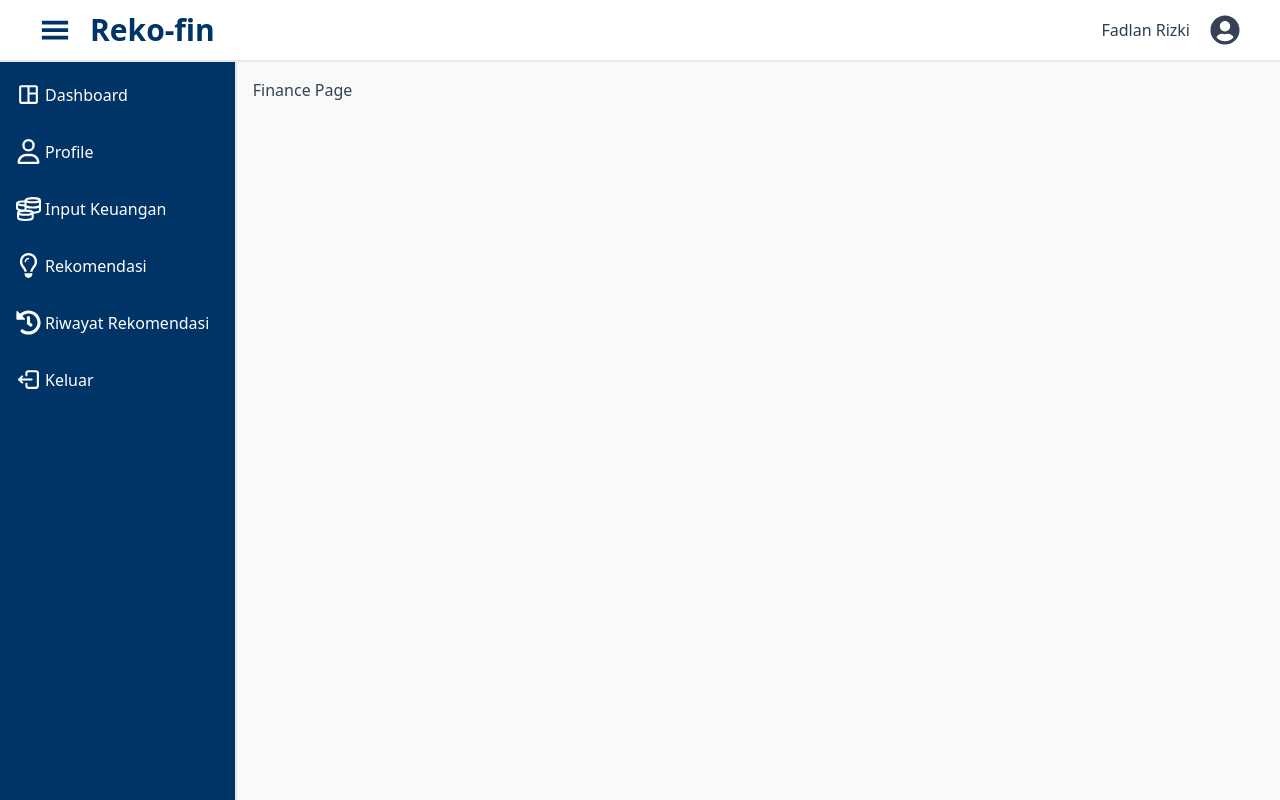
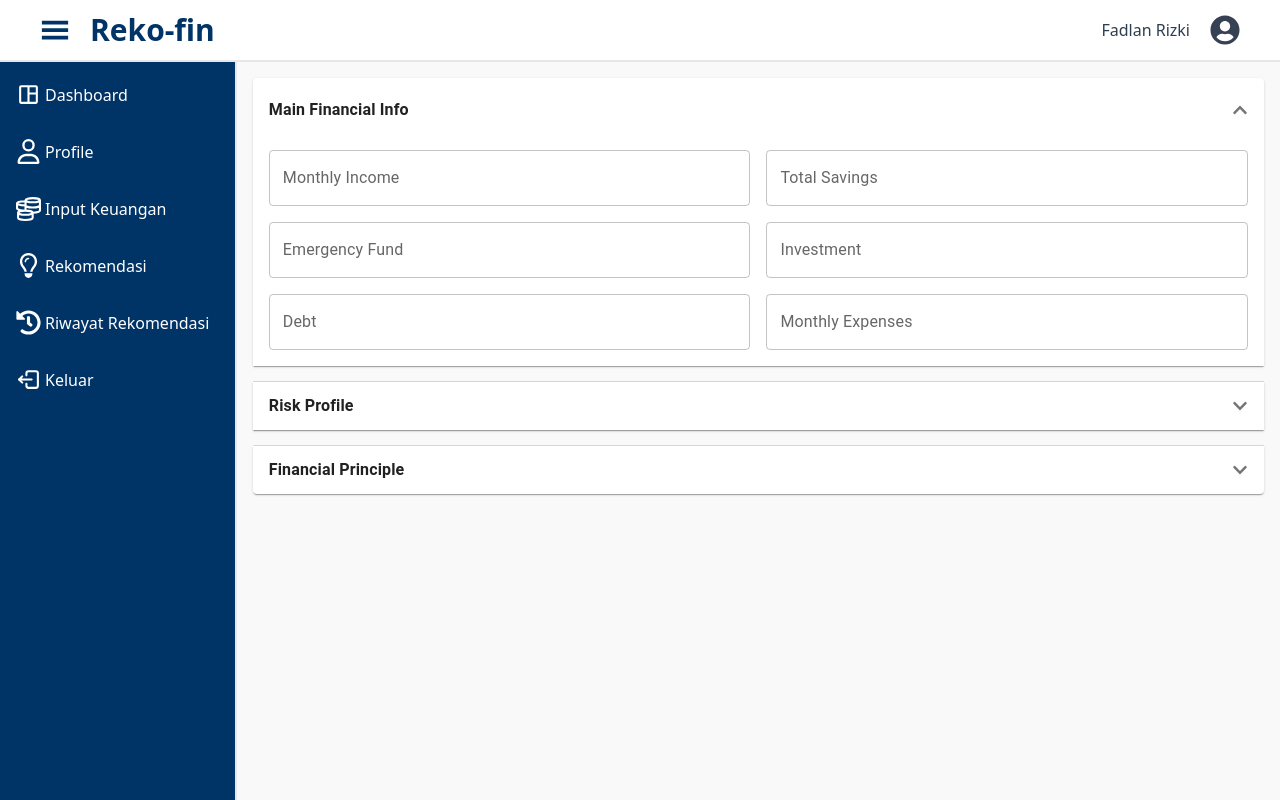
Before and after one commit to fadlanrizki/rekofin-ui, a Next.js app: page /user/finance in a window 1280 px wide. Built offline with nearby package versions, Linux system fonts and the light colour scheme.

Commit message:
feat: UI Input Finance

```diff
--- a/src/app/(main)/user/finance/page.tsx
+++ b/src/app/(main)/user/finance/page.tsx
@@ -1,8 +1,8 @@
+import FinanceView from "@/components/views/Finance/FinanceView";
+
 const FinancePage = () => {
     return (
-        <div>
-            Finance Page
-        </div>
+        <FinanceView />
     );
 }
 
--- /dev/null
+++ b/src/components/views/Finance/FinanceView.tsx
@@ -0,0 +1,214 @@
+"use client";
+import {
+  Accordion,
+  AccordionSummary,
+  AccordionDetails,
+  TextField,
+  RadioGroup,
+  FormControlLabel,
+  Radio,
+  Typography,
+  MenuItem,
+  Select,
+  FormControl,
+  InputLabel,
+  Grid,
+  Tooltip,
+} from "@mui/material";
+import { FaChevronDown } from "react-icons/fa";
+
+import { useState } from "react";
+import { IoMdInformationCircleOutline } from "react-icons/io";
+
+export default function FinancialInputForm() {
+  const [formData, setFormData] = useState({
+    income: "",
+    savings: "",
+    emergencyFund: "",
+    investment: "",
+    debt: "",
+    expenses: "",
+    riskProfile: "moderate",
+    financialPrinciple: "both",
+  });
+
+  const handleChange = (key: string, value: string) => {
+    setFormData((prev) => ({ ...prev, [key]: value }));
+  };
+
+  return (
+    <div className="space-y-4">
+      {/* Section 1: Main Financial Info */}
+      <Accordion defaultExpanded>
+        <AccordionSummary expandIcon={<FaChevronDown />}>
+          <Typography fontWeight="bold">Main Financial Info</Typography>
+        </AccordionSummary>
+        <AccordionDetails>
+          <Grid container spacing={2}>
+            <Grid size={{ xs: 12, sm: 6 }}>
+              <TextField
+                label="Monthly Income"
+                fullWidth
+                type="number"
+                value={formData.income}
+                onChange={(e) => handleChange("income", e.target.value)}
+              />
+            </Grid>
+            <Grid size={{ xs: 12, sm: 6 }}>
+              <TextField
+                label="Total Savings"
+                fullWidth
+                type="number"
+                value={formData.savings}
+                onChange={(e) => handleChange("savings", e.target.value)}
+              />
+            </Grid>
+            <Grid size={{ xs: 12, sm: 6 }}>
+              <TextField
+                label="Emergency Fund"
+                fullWidth
+                type="number"
+                value={formData.emergencyFund}
+                onChange={(e) => handleChange("emergencyFund", e.target.value)}
+              />
+            </Grid>
+            <Grid size={{ xs: 12, sm: 6 }}>
+              <TextField
+                label="Investment"
+                fullWidth
+                type="number"
+                value={formData.investment}
+                onChange={(e) => handleChange("investment", e.target.value)}
+              />
+            </Grid>
+            <Grid size={{ xs: 12, sm: 6 }}>
+              <TextField
+                label="Debt"
+                fullWidth
+                type="number"
+                value={formData.debt}
+                onChange={(e) => handleChange("debt", e.target.value)}
+              />
+            </Grid>
+            <Grid size={{ xs: 12, sm: 6 }}>
+              <TextField
+                label="Monthly Expenses"
+                fullWidth
+                type="number"
+                value={formData.expenses}
+                onChange={(e) => handleChange("expenses", e.target.value)}
+              />
+            </Grid>
+          </Grid>
+        </AccordionDetails>
+      </Accordion>
+
+      {/* Section 2: Risk Profile */}
+      <Accordion>
+        <AccordionSummary expandIcon={<FaChevronDown />}>
+          <Typography fontWeight="bold">Risk Profile</Typography>
+        </AccordionSummary>
+        <AccordionDetails>
+          <RadioGroup
+            className="w-[300px]"
+            value={formData.riskProfile}
+            onChange={(e) => handleChange("riskProfile", e.target.value)}
+          >
+            <div className="flex justify-between items-center">
+              <FormControlLabel
+                value="conservative"
+                control={<Radio />}
+                label="Conservative"
+              />
+              <Tooltip title="Cenderung memilih investasi aman dengan risiko rendah dan imbal hasil kecil.">
+                <IoMdInformationCircleOutline
+                  className="text-primary"
+                  size={20}
+                />
+              </Tooltip>
+            </div>
+
+            <div className="flex justify-between items-center">
+              <FormControlLabel
+                value="moderate"
+                control={<Radio />}
+                label="Moderate"
+              />
+              <Tooltip title="Seimbang antara risiko dan keuntungan, cocok bagi yang ingin stabil tetapi tetap tumbuh.">
+                <IoMdInformationCircleOutline
+                  className="text-primary"
+                  size={20}
+                />
+              </Tooltip>
+            </div>
+
+            <div className="flex justify-between items-center">
+              <FormControlLabel
+                value="aggressive"
+                control={<Radio />}
+                label="Aggressive"
+              />
+              <Tooltip title="Berani mengambil risiko tinggi demi potensi keuntungan yang lebih besar.">
+                <IoMdInformationCircleOutline
+                  className="text-primary"
+                  size={20}
+                />
+              </Tooltip>
+            </div>
+          </RadioGroup>
+        </AccordionDetails>
+      </Accordion>
+
+      {/* Section 3: Financial Principle */}
+      <Accordion>
+        <AccordionSummary expandIcon={<FaChevronDown />}>
+          <Typography fontWeight="bold">Financial Principle</Typography>
+        </AccordionSummary>
+        <AccordionDetails>
+          <RadioGroup
+            className="w-[300px]"
+            value={formData.financialPrinciple}
+            onChange={(e) => handleChange("financialPrinciple", e.target.value)}
+          >
+            <div className="flex justify-between items-center">
+              <FormControlLabel
+                value="syariah"
+                control={<Radio />}
+                label="Syariah"
+              />
+              <Tooltip title="Hanya merekomendasikan strategi yang sesuai prinsip syariah.">
+                <IoMdInformationCircleOutline
+                  className="text-primary"
+                  size={20}
+                />
+              </Tooltip>
+            </div>
+            <div className="flex justify-between items-center">
+              <FormControlLabel
+                value="conventional"
+                control={<Radio />}
+                label="Conventional"
+              />
+              <Tooltip title="Hanya menggunakan pendekatan dan instrumen konvensional.">
+                <IoMdInformationCircleOutline
+                  className="text-primary"
+                  size={20}
+                />
+              </Tooltip>
+            </div>
+            <div className="flex justify-between items-center">
+              <FormControlLabel value="both" control={<Radio />} label="Both" />
+
+              <Tooltip title="Gabungan dari syariah dan konvensional, memberikan opsi lebih luas.">
+                <IoMdInformationCircleOutline
+                  className="text-primary"
+                  size={20}
+                />
+              </Tooltip>
+            </div>
+          </RadioGroup>
+        </AccordionDetails>
+      </Accordion>
+    </div>
+  );
+}
```
